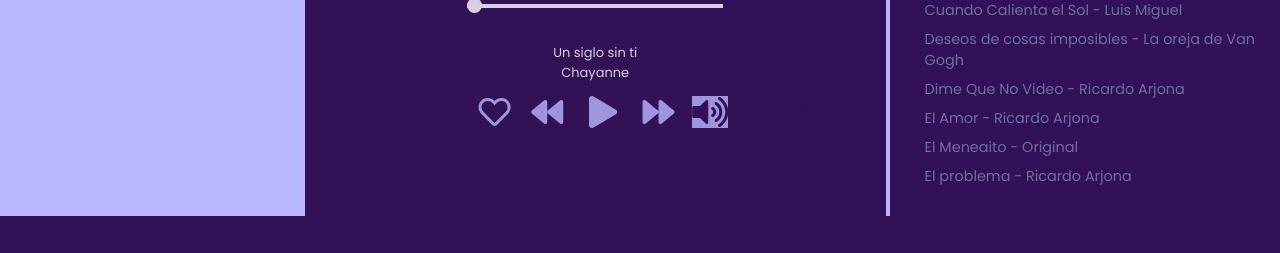
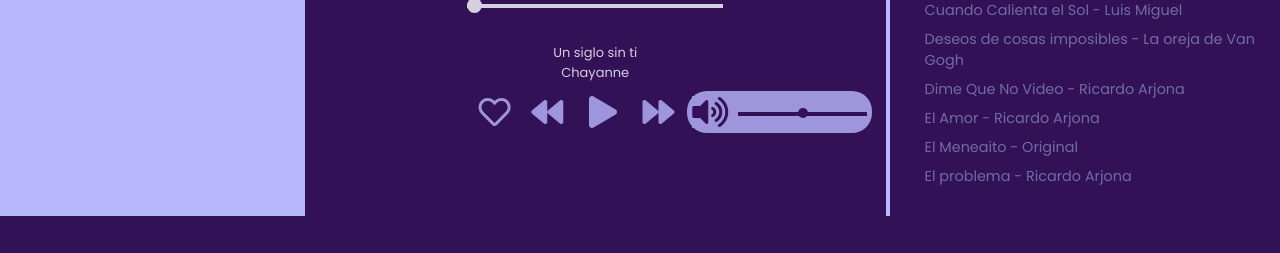
Before and after one commit to ZoeBussola/WonderGirls, a plain HTML site: page Playlist.html in a window 1280 px wide. Both pictures are taken after a click on the icon 710 px from the left and 659 px from the top of the page. Shown: the part 547-800 px from the top of the page. Drawn offline with nearby package versions, Linux system fonts and the light colour scheme.

Commit message:
Update playlist.css

```diff
--- a/css/playlist.css
+++ b/css/playlist.css
@@ -266,7 +266,9 @@ margin-top: 2vh;
   background-color: var(--Ccomun);
   color: var(--zochu);
 }
-
+.cambioVolDos{
+  background-color: var(--Ccomun);
+}
 
 
 
```
